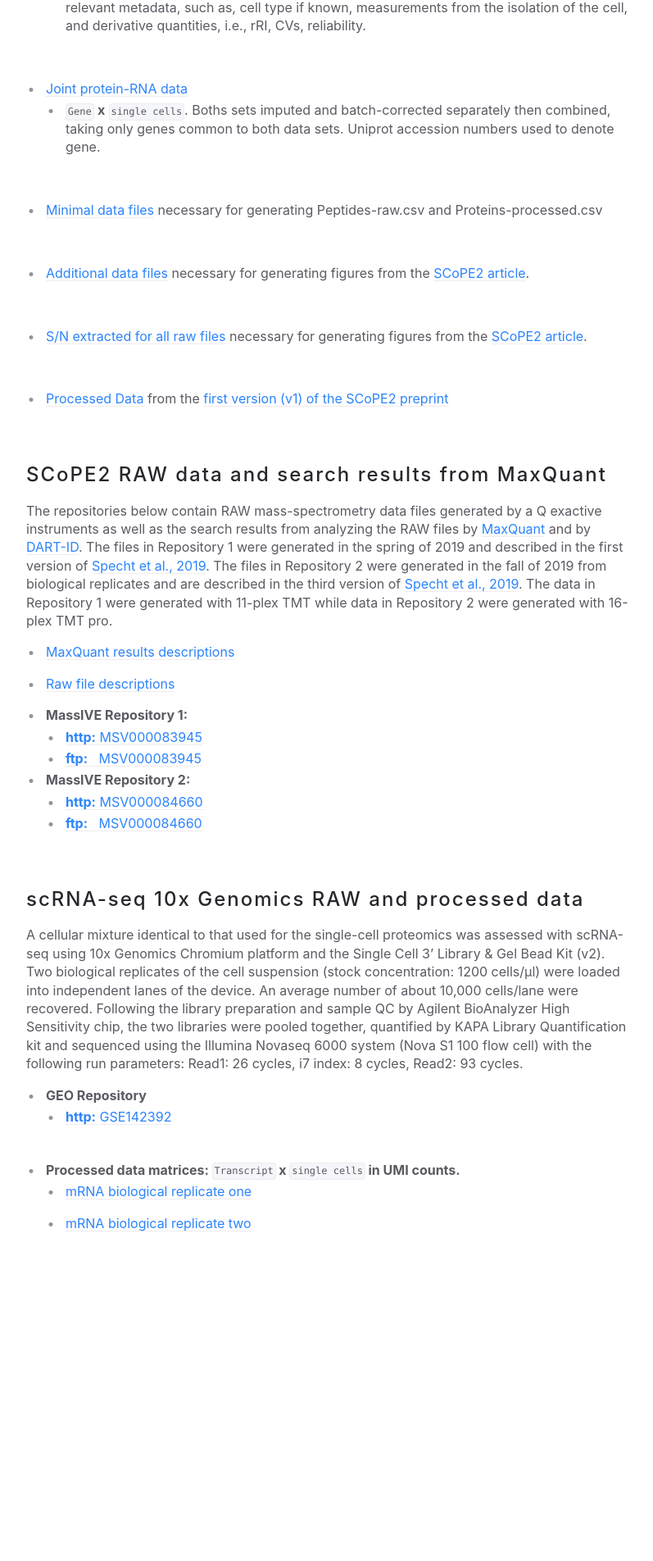
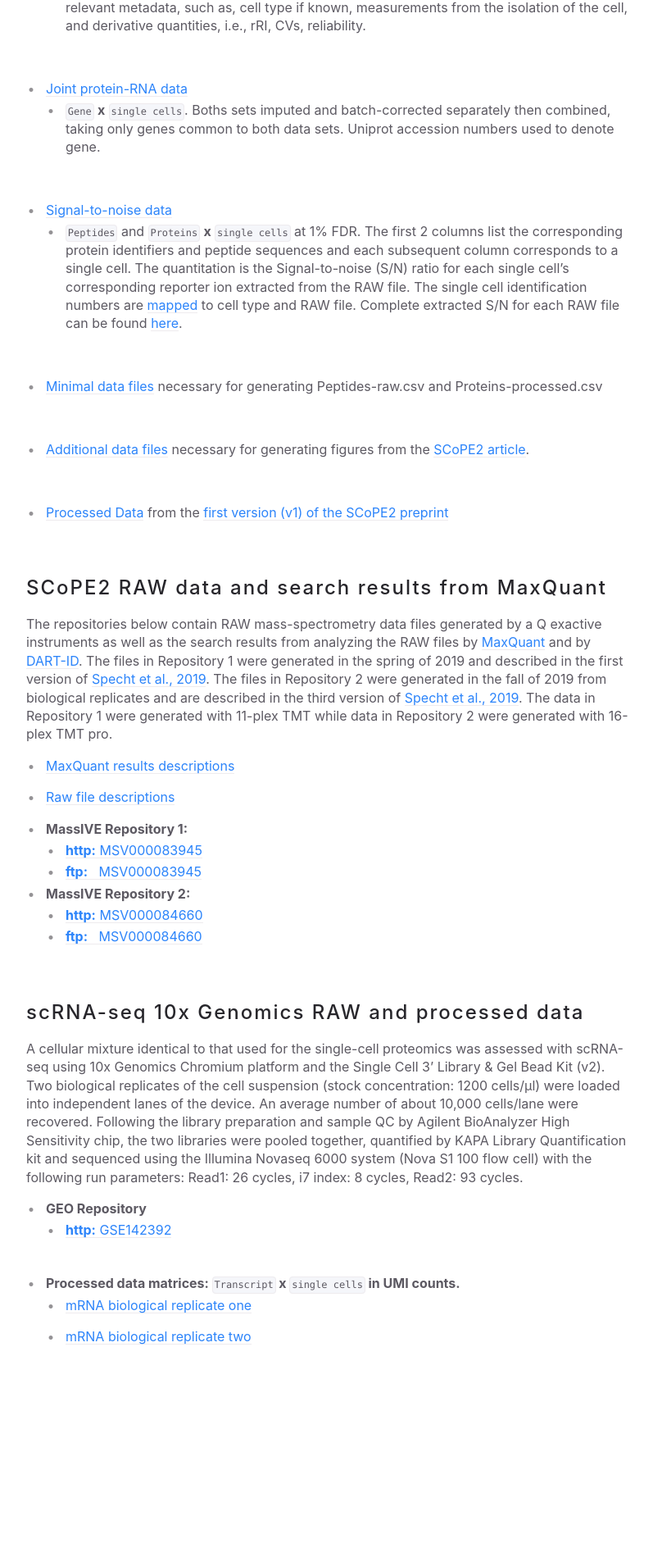
Before and after one commit to SlavovLab/SCoPE2, a Jekyll site: the page built from docs/docs/data.md, in a window 1280 px wide. Shown: the part 745-2649 px from the top of the page at 82% size, without its empty margins (356-1153 px from the left). Built offline with Jekyll 4.4.1, drawn with Linux system fonts in a browser that asks for light colours; nearby versions of some CDN libraries.

Commit message:
added S/N data

```diff
--- a/docs/docs/data.md
+++ b/docs/docs/data.md
@@ -39,13 +39,15 @@ description: "download single-cell proteomics data from SCoPE2, a second generat
 
 &nbsp;
 
+* [Signal-to-noise data](https://drive.google.com/file/d/1Te83nbAvIVBRBZNyE0HPi7oj2bQOyQsG/view?usp=sharing)
+  - `Peptides` and `Proteins` **x** `single cells` at 1% FDR.  The first 2 columns list the corresponding protein identifiers and peptide sequences and each subsequent column corresponds to a single cell. The quantitation is the Signal-to-noise (S/N) ratio for each single cell's corresponding reporter ion extracted from the RAW file. The single cell identification numbers are [mapped](https://drive.google.com/file/d/1Esz9v41gl2s1YOPCF9nNfcCFWDJhgZZv/view?usp=sharing) to cell type and RAW file. Complete extracted S/N for each RAW file can be found [here](https://drive.google.com/drive/folders/18_BQ15_JQKzbDt1JZo36MaJuOhN3tJCX?usp=sharing).
+
+&nbsp;
+
 * [Minimal data files](https://drive.google.com/drive/folders/1H3upHNUZNb1bVUNivUiZkX9-RbCs1fh0?usp=sharing) necessary for generating Peptides-raw.csv and Proteins-processed.csv
 
 &nbsp;
 * [Additional data files](https://drive.google.com/open?id=1VzBfmNxziRYqayx3SP-cOe2gu129Obgx) necessary for generating figures from the [SCoPE2 article](https://doi.org/10.1101/665307).
-
-&nbsp;
-* [S/N extracted for all raw files](https://drive.google.com/drive/folders/18_BQ15_JQKzbDt1JZo36MaJuOhN3tJCX?usp=sharing) necessary for generating figures from the [SCoPE2 article](https://doi.org/10.1101/665307).
 
 &nbsp;
 
```
Also changed, not shown: 2 other files.
